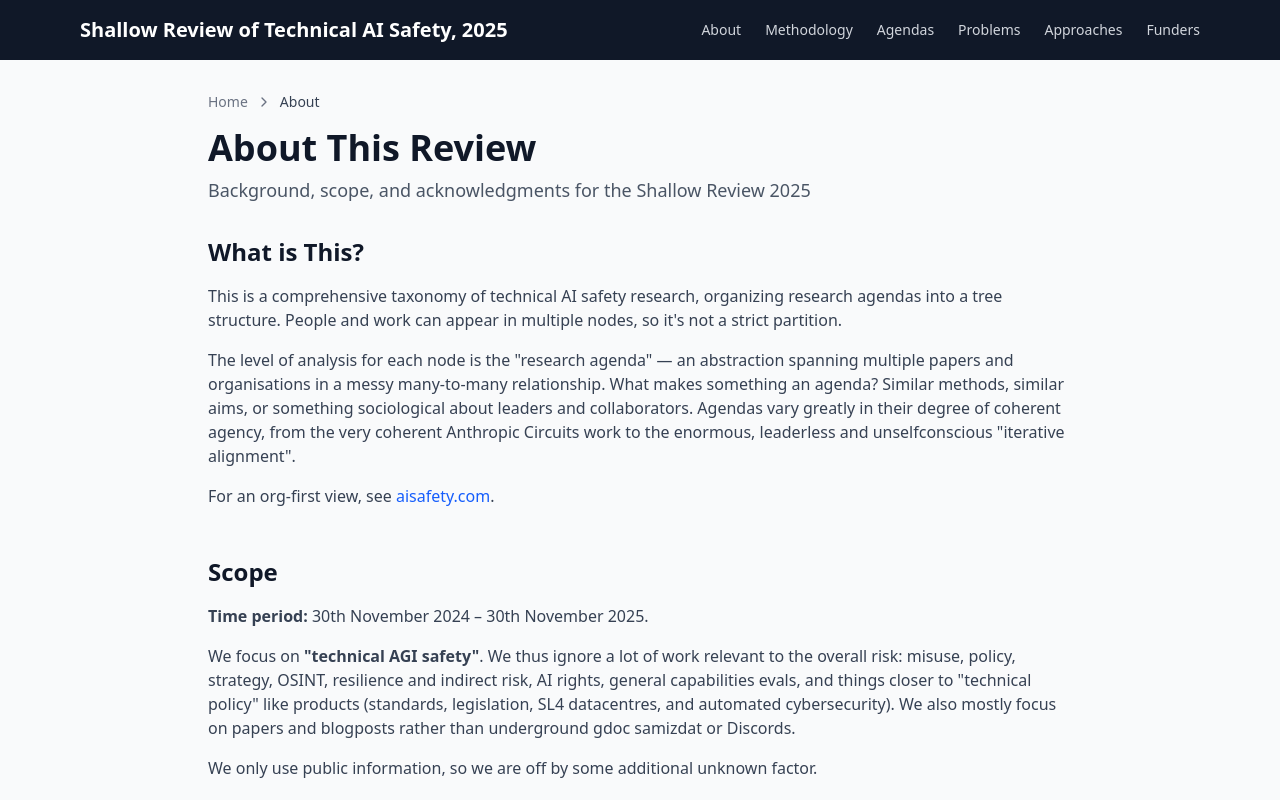
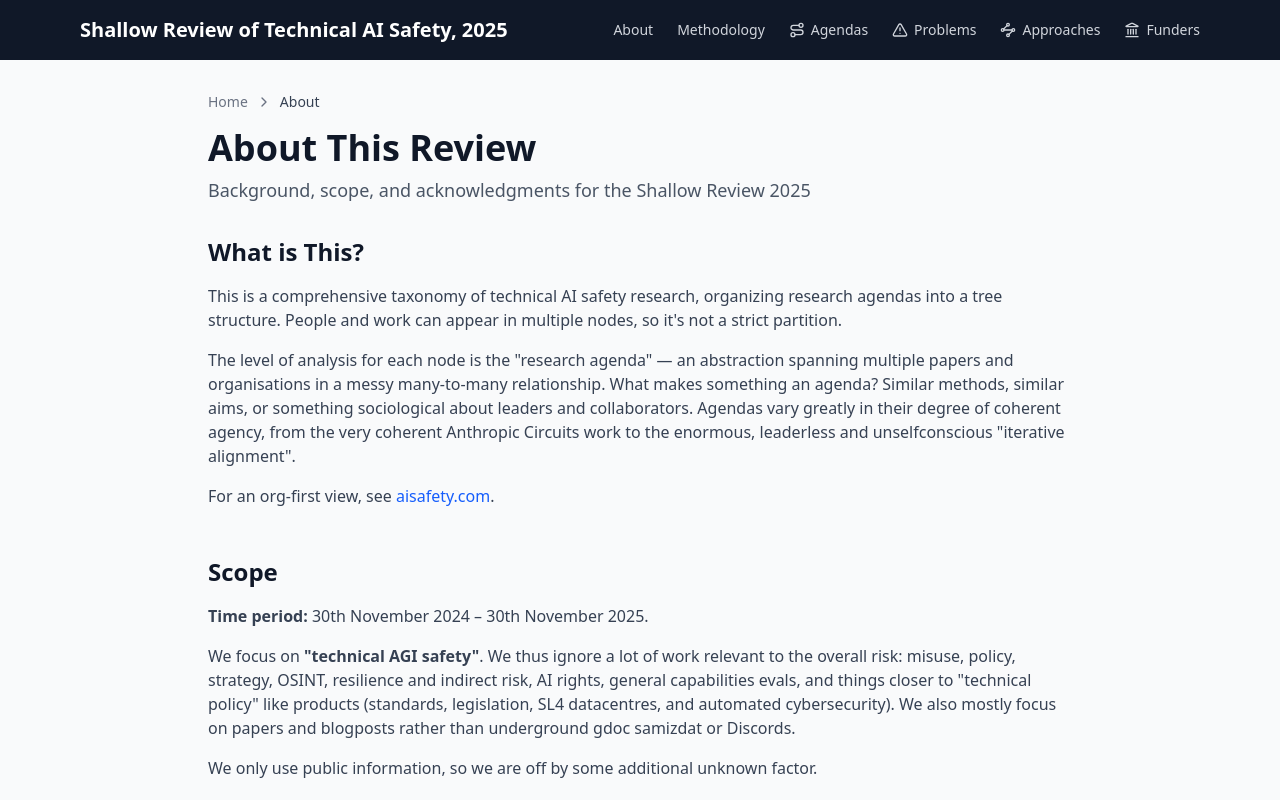
Before and after one commit to quantified-uncertainty/shallow-review-website, a Next.js app: page /about in a window 1280 px wide. Shown: the top 800 px of the page. Built offline with nearby package versions, Linux system fonts and the light colour scheme.

Commit message:
Upgraded icons in header

```diff
--- a/src/components/Header.tsx
+++ b/src/components/Header.tsx
@@ -1,5 +1,6 @@
 import Link from "next/link";
 import { APP_TITLE } from "@/constants/app";
+import { Route, AlertTriangle, Waypoints, Landmark } from "lucide-react";
 
 export default function Header() {
   return (
@@ -16,16 +17,20 @@ export default function Header() {
             <Link href="/methodology" className="text-gray-300 hover:text-white">
               Methodology
             </Link>
-            <Link href="/" className="text-gray-300 hover:text-white">
+            <Link href="/" className="text-gray-300 hover:text-white inline-flex items-center gap-1.5">
+              <Route className="w-4 h-4" />
               Agendas
             </Link>
-            <Link href="/orthodox-problems" className="text-gray-300 hover:text-white">
+            <Link href="/orthodox-problems" className="text-gray-300 hover:text-white inline-flex items-center gap-1.5">
+              <AlertTriangle className="w-4 h-4" />
               Problems
             </Link>
-            <Link href="/broad-approaches" className="text-gray-300 hover:text-white">
+            <Link href="/broad-approaches" className="text-gray-300 hover:text-white inline-flex items-center gap-1.5">
+              <Waypoints className="w-4 h-4" />
               Approaches
             </Link>
-            <Link href="/funders" className="text-gray-300 hover:text-white">
+            <Link href="/funders" className="text-gray-300 hover:text-white inline-flex items-center gap-1.5">
+              <Landmark className="w-4 h-4" />
               Funders
             </Link>
           </nav>
```
